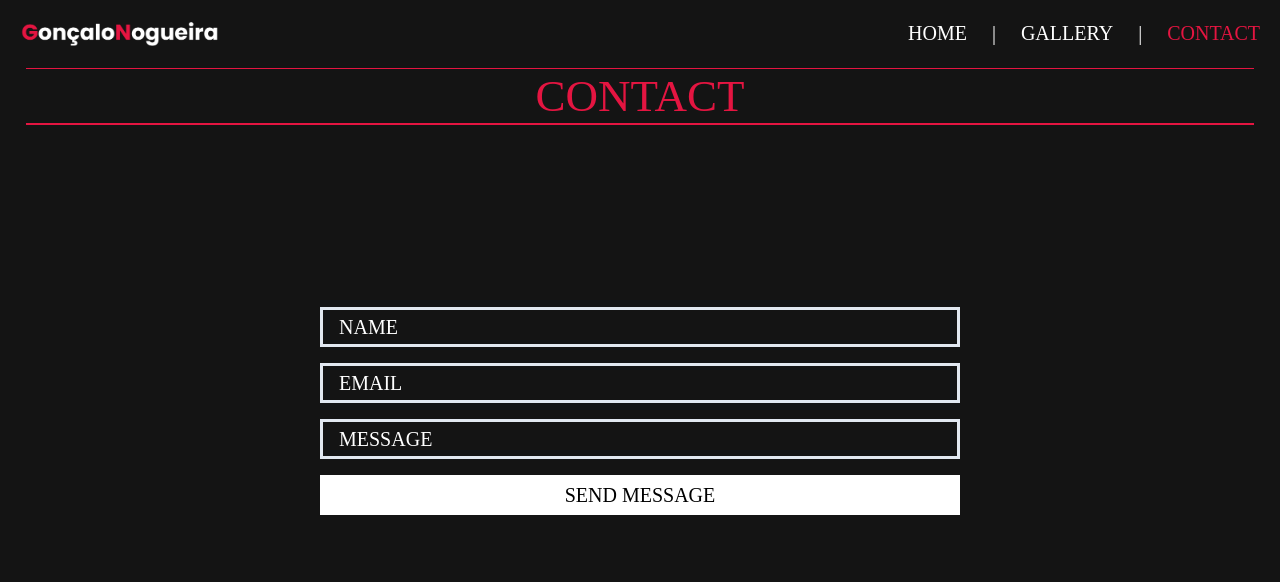
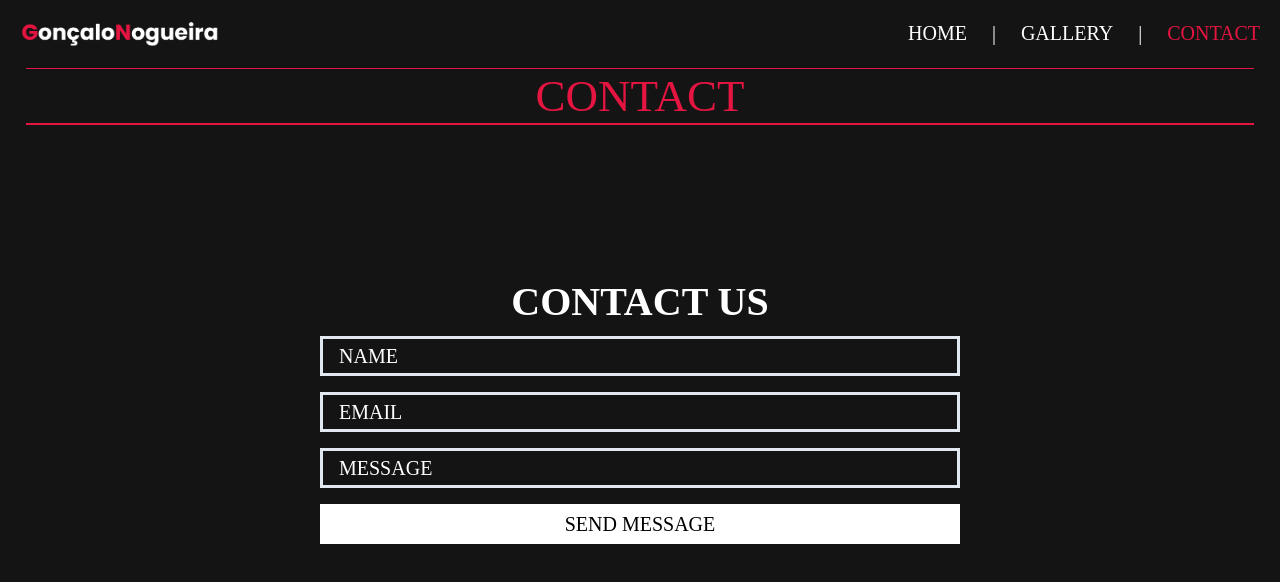
Before and after one commit to nogElBoss/galerydemo, a Next.js app: page /contact in a window 1280 px wide. Shown: the top 582 px of the page. Built offline with nearby package versions, Linux system fonts and the light colour scheme.

Commit message:
form com heading

```diff
--- a/components/organisms/form.tsx
+++ b/components/organisms/form.tsx
@@ -1,4 +1,4 @@
-import { Input, InputGroup, } from '@chakra-ui/react'
+import { Heading, Input, InputGroup, } from '@chakra-ui/react'
 import Buttons from '../atoms/button'
 import Inputs from "../atoms/input"
 
@@ -11,12 +11,16 @@ type InputType = {
 
 function Forms({ margin }: InputType) {
     return (
-        <form action="/api/signup" method="post">
-            <Inputs width="full" color="white" placeholder="NAME" type='text' margin={margin} />
-            <Inputs width="full" color="white" placeholder="EMAIL" type="email" margin={margin} />
-            <Inputs width="full" color="white" placeholder="MESSAGE" type="text" margin={margin} />
-            <Buttons label="SEND MESSAGE" width="full" />
-        </form>
+        <>
+            <Heading textAlign="center" fontFamily="Bodoni MT" color="white" mb="10px" fontSize="40px">
+                CONTACT US
+            </Heading><form action="/api/signup" method="post">
+                <Inputs width="full" color="white" placeholder="NAME" type='text' margin={margin} />
+                <Inputs width="full" color="white" placeholder="EMAIL" type="email" margin={margin} />
+                <Inputs width="full" color="white" placeholder="MESSAGE" type="text" margin={margin} />
+                <Buttons label="SEND MESSAGE" width="full" />
+            </form>
+        </>
     )
 
 
```
